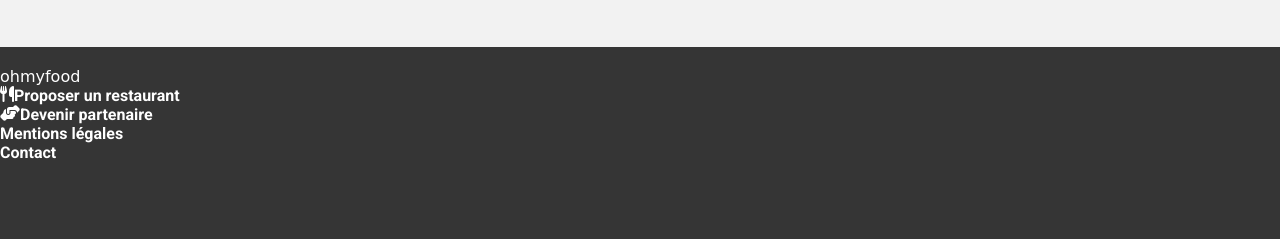
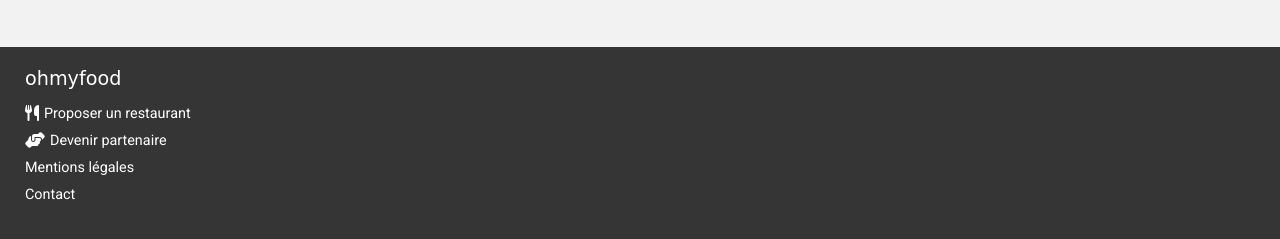
Before and after one commit to mattzcc/MatthieuLemesle_3_21062021, a plain HTML site: page index.html in a window 1280 px wide. Shown: the part 1852-2091 px from the top of the page. Drawn offline with Linux system fonts and the light colour scheme; files whose address does not match are found by name; a web font is replaced by a local one.

Commit message:
scss > fin footer

```diff
--- a/styles/style_index.scss
+++ b/styles/style_index.scss
@@ -213,6 +213,7 @@
     display: block;
     height: 200px;
     padding-top: 20px;
+    padding-left: 25px;
 
     a {
         text-decoration: none;
@@ -221,6 +222,8 @@
 
     &__logo {
         font-family: 'Shrikhand', cursive;
+        padding-bottom: 15px;
+        font-size: 1.2em;
     }
 }
 
@@ -228,8 +231,16 @@
     display: flex;
     flex-direction: column;
 
+
     h4 {
         margin: 0;
+        font-size: 0.9em;
+        font-weight: normal;
+        padding-bottom: 10px;
+    }
+
+    i {
+        padding-right: 5px;
     }
 
     .footer__icon {
```
Also changed, not shown: styles/style_index.css, 1 other file.
